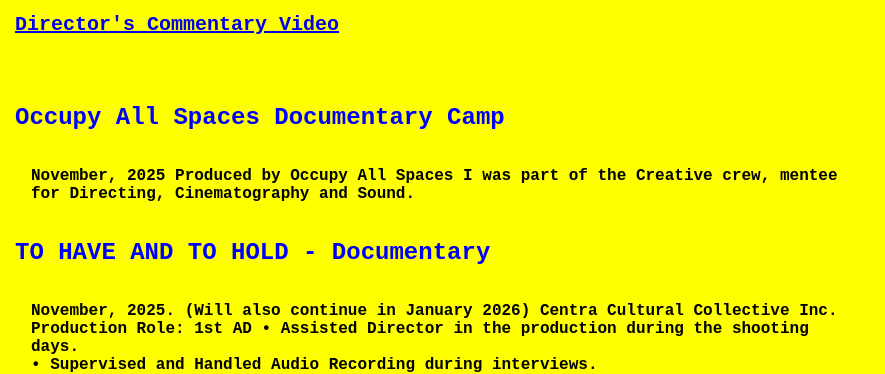
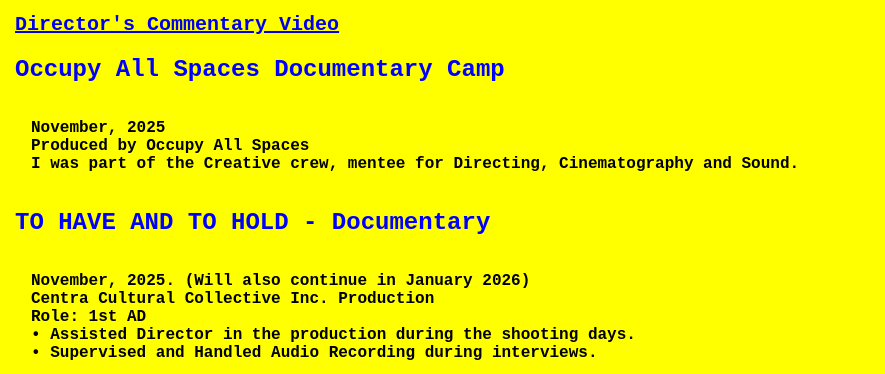
Before and after one commit to Mank1941/portfolio, a plain HTML site: page film_portfolio/film_porfolio.html in a window 1280 px wide. Shown: the part 2920-3294 px from the top of the page, without its empty margins (0-885 px from the left). Drawn offline with Linux system fonts and the light colour scheme.

Commit message:
Update film_porfolio.html

```diff
--- a/film_portfolio/film_porfolio.html
+++ b/film_portfolio/film_porfolio.html
@@ -81,24 +81,23 @@
                     • Sound Foley.<br>
                 </p>
                 <a href="https://www.youtube.com/watch?v=hXsIqoDzNZc" target="_blank">Director's Commentary Video</a>
-                <p></p>
             </div>
 
             <div class="project">
                 <h2> Occupy All Spaces Documentary Camp</h2>
                 <p>
-                    November, 2025
-                    Produced by Occupy All Spaces
-                    I was part of the Creative crew, mentee for Directing, Cinematography and Sound.
+                    November, 2025<br>
+                    Produced by Occupy All Spaces<br>
+                    I was part of the Creative crew, mentee for Directing, Cinematography and Sound.<br>
                 </p>
             </div>
 
             <div class="project">
                 <h2> TO HAVE AND TO HOLD - Documentary</h2>
                 <p>
-                    November, 2025. (Will also continue in January 2026)
-                    Centra Cultural Collective Inc. Production
-                    Role: 1st AD
+                    November, 2025. (Will also continue in January 2026)<br>
+                    Centra Cultural Collective Inc. Production<br>
+                    Role: 1st AD<br>
                     • Assisted Director in the production during the shooting days.<br>
                     • Supervised and Handled Audio Recording during interviews.<br>
                 </p>
```
